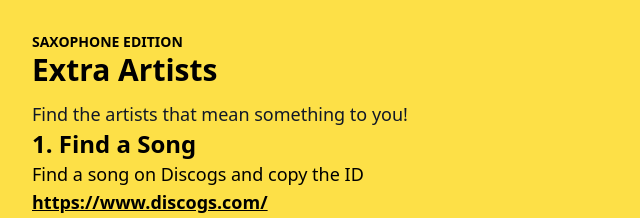
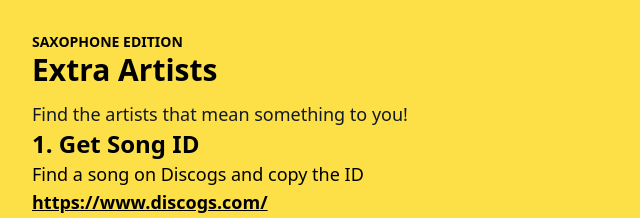
Before and after one commit to tom-ai/extra-artists2, a Next.js app: page / in a window 1280 px wide. Shown: the top 218 px of the page, without its empty margins (0-640 px from the left). Built offline with nearby package versions, Linux system fonts and the light colour scheme.

Commit message:
change title

```diff
--- a/components/Heading.jsx
+++ b/components/Heading.jsx
@@ -3,7 +3,7 @@ import Link from 'next';
 const Heading = () => {
   return (
     <>
-      <h2 className="text-2xl font-bold">1. Find a Song</h2>
+      <h2 className="text-2xl font-bold">1. Get Song ID</h2>
       <p className="text-lg">Find a song on Discogs and copy the ID</p>
       <a
         className="text-lg font-bold underline"
```
